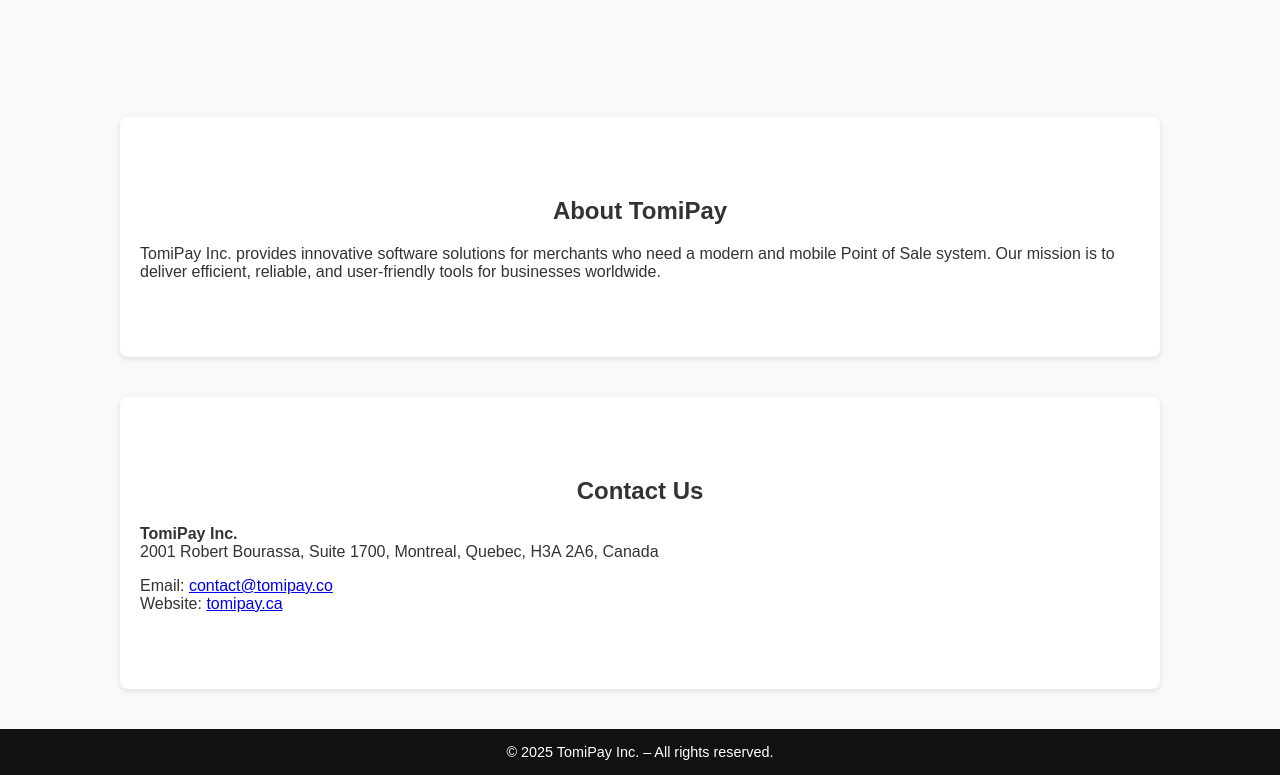
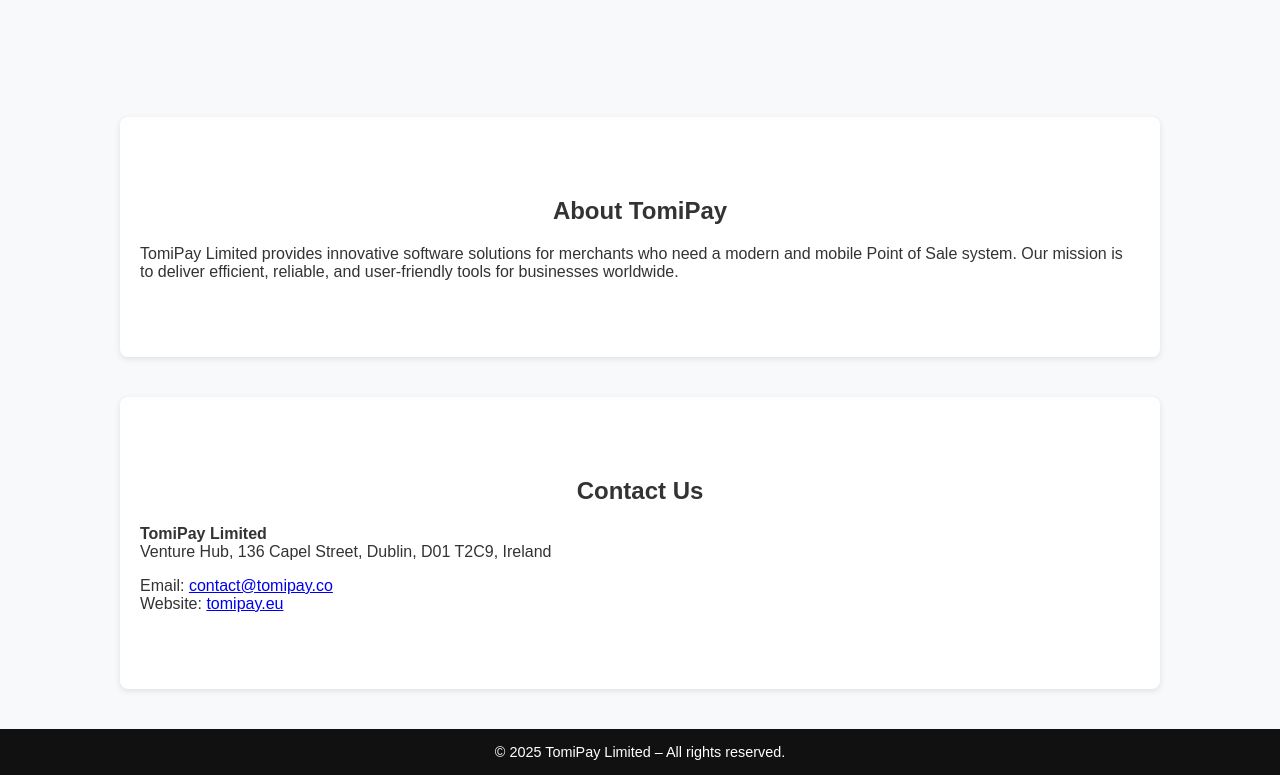
Before and after one commit to Tomifas-Group-inc/tomipay.eu, a plain HTML site: page index.html in a window 1280 px wide. Shown: the part 794-1569 px from the top of the page. Drawn offline with Linux system fonts and the light colour scheme.

Commit message:
Update index.html

```diff
--- a/index.html
+++ b/index.html
@@ -133,7 +133,7 @@
   <section id="about" class="about">
     <h2>About TomiPay</h2>
     <p>
-      TomiPay Inc. provides innovative software solutions for merchants who need a modern
+      TomiPay Limited provides innovative software solutions for merchants who need a modern
       and mobile Point of Sale system. Our mission is to deliver efficient, reliable,
       and user-friendly tools for businesses worldwide.
     </p>
@@ -142,15 +142,15 @@
   <!-- Contact -->
   <section id="contact" class="contact">
     <h2>Contact Us</h2>
-    <p><strong>TomiPay Inc.</strong><br>
-       2001 Robert Bourassa, Suite 1700, Montreal, Quebec, H3A 2A6, Canada</p>
+    <p><strong>TomiPay Limited</strong><br>
+       Venture Hub, 136 Capel Street, Dublin, D01 T2C9, Ireland</p>
     <p>Email: <a href="mailto:contact@tomipay.co">contact@tomipay.co</a><br>
-       Website: <a href="https://tomipay.ca">tomipay.ca</a></p>
+       Website: <a href="https://tomipay.eu">tomipay.eu</a></p>
   </section>
 
   <!-- Footer -->
   <footer>
-    © 2025 TomiPay Inc. – All rights reserved.
+    © 2025 TomiPay Limited – All rights reserved.
   </footer>
 
 </body>
```
